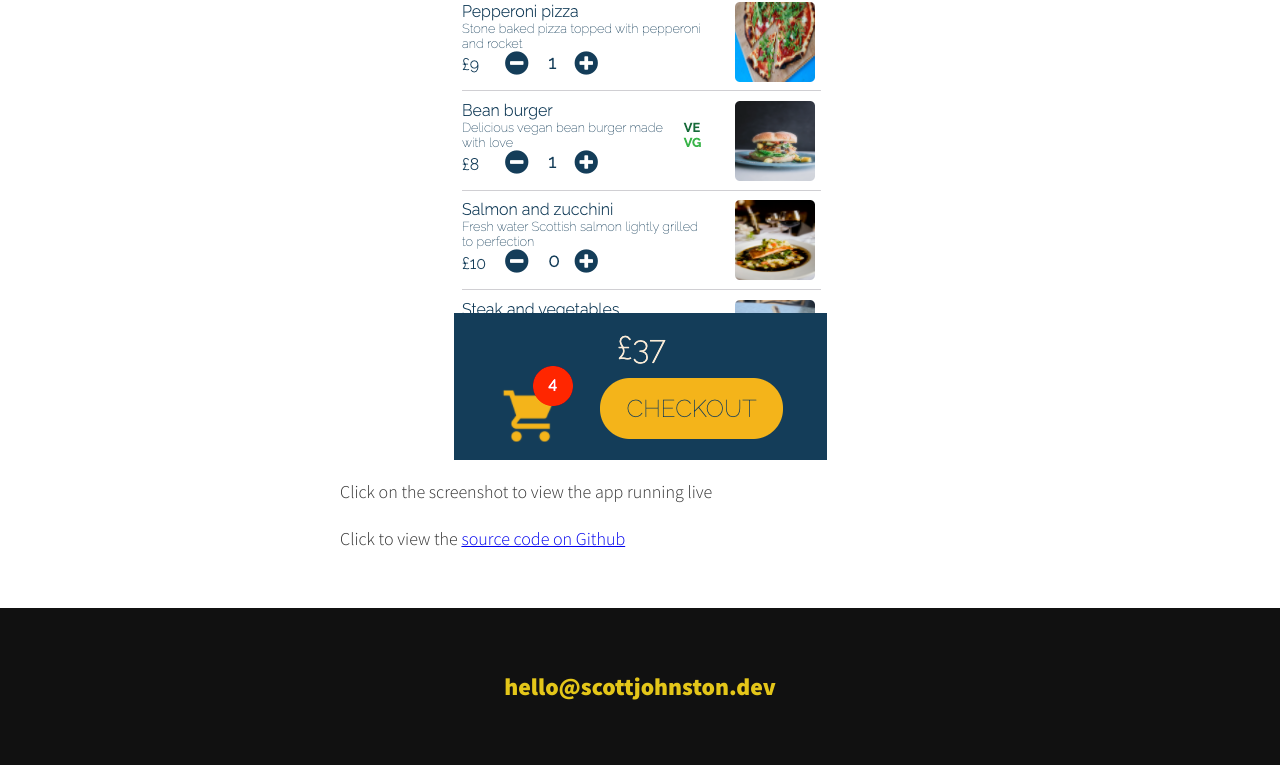
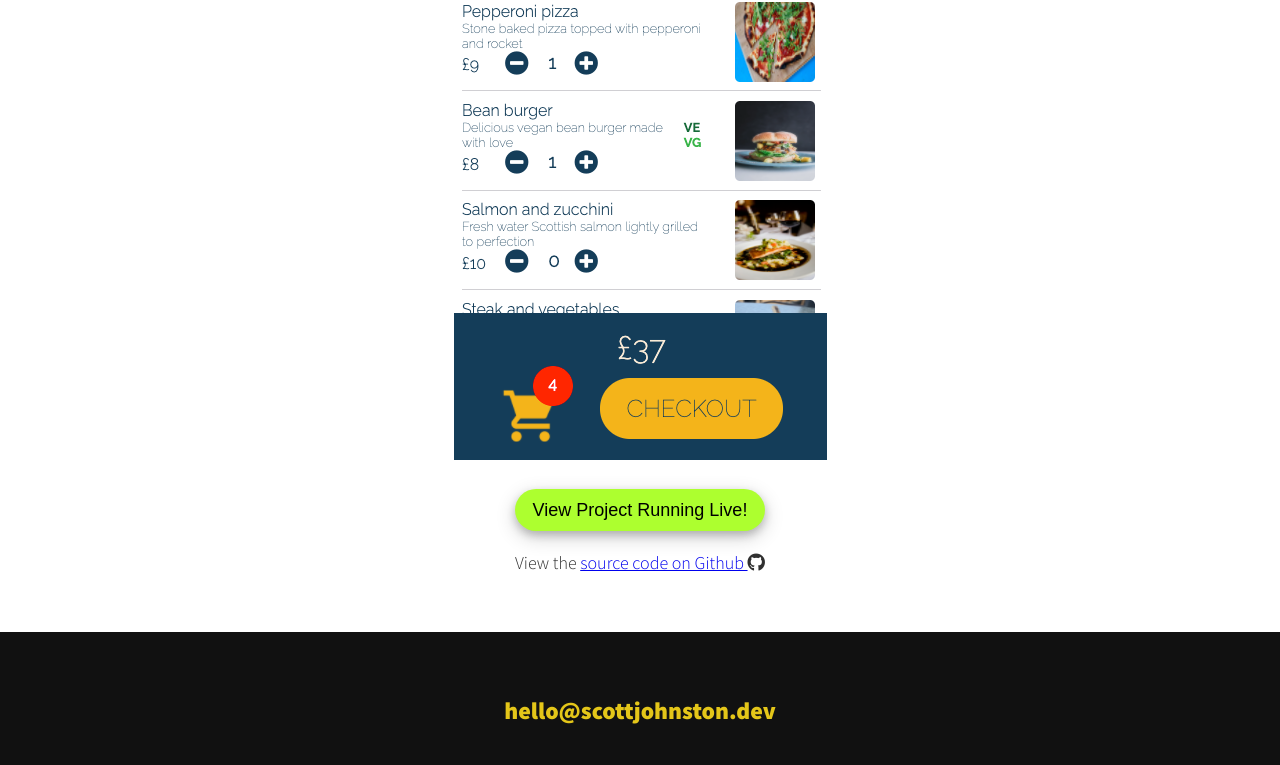
Before and after one commit to SJ47/scottjohnston-portfolio, a React (Create React App) app: page /foodee in a window 1280 px wide. Shown: the part 663-1428 px from the top of the page. Built offline with nearby package versions, Linux system fonts and the light colour scheme.

Commit message:
view live button added

```diff
--- a/src/App.css
+++ b/src/App.css
@@ -354,6 +354,7 @@ main {
     padding: 0 2em 2em;
     max-width: 1000px;
     margin: 0 auto;
+    text-align: center;
 }
 
 .portfolio-item-individual p {
@@ -411,11 +412,35 @@ hr {
 
 .subtext {
     margin: 1em;
+    height: 4em;
 }
 
 .project-link {
     text-decoration: none;
     color: #ef744b;
+}
+
+.project-button {
+    background-color: greenyellow;
+    border: 0;
+    padding: 0.6em 1em;
+    border-radius: 25px;
+    margin-top: 1.6em;
+    cursor: pointer;
+    box-shadow: var(--box-shadow-light);
+}
+
+.project-button:hover {
+    border: 0;
+    padding: 0.6em 1em;
+    border-radius: 25px;
+    margin-top: 1.6em;
+    cursor: pointer;
+    box-shadow: var(--box-shadow-heavy);
+}
+
+.project-button:focus {
+    outline: none;
 }
 
 /******************/
--- a/src/components/NavBar.js
+++ b/src/components/NavBar.js
@@ -38,7 +38,7 @@ const NavBar = () => {
 
                 <NavHashLink smooth to=
                     "/#projects"
-                    scroll={(el) => el.scrollIntoView({ behavior: 'smooth', block: 'center' })}
+                    scroll={(el) => el.scrollIntoView({ behavior: 'smooth', block: 'start' })}
                     className="item"
                     activeClassName="activeRoute"
                     activeStyle={activeStyle}
--- a/src/components/ProjectPage.js
+++ b/src/components/ProjectPage.js
@@ -28,13 +28,18 @@ const ProjectPage = (props) => {
 
             <div className="portfolio-item-individual">
                 <p>This project uses {props.techDescription}</p>
+                {/* <a href={props.liveAppLink} target="_blank" rel="noreferrer"> */}
+                <img src={props.projImage} alt="portfolio project"></img>
+                {/* </a> */}
+
                 <a href={props.liveAppLink} target="_blank" rel="noreferrer">
-                    <img src={props.projImage} alt="portfolio project"></img>
+                    <button className="project-button">View Project Running Live!</button>
                 </a>
-
-                <p>Click on the screenshot to view the app running live</p>
-                <p>Click to view the <a href={props.gitHubLink} target="_blank" rel="noreferrer">source
-        code on Github</a>
+                <p>View the <a href={props.gitHubLink} target="_blank" rel="noreferrer">source
+        code on Github </a>
+                    {/* <a className="social-list__link" href="https://github.com/sj47" target="_blank" rel="noreferrer"> */}
+                    <i className="fab fa-github"></i>
+                    {/* </a> */}
                 </p>
             </div>
         </div>
```
